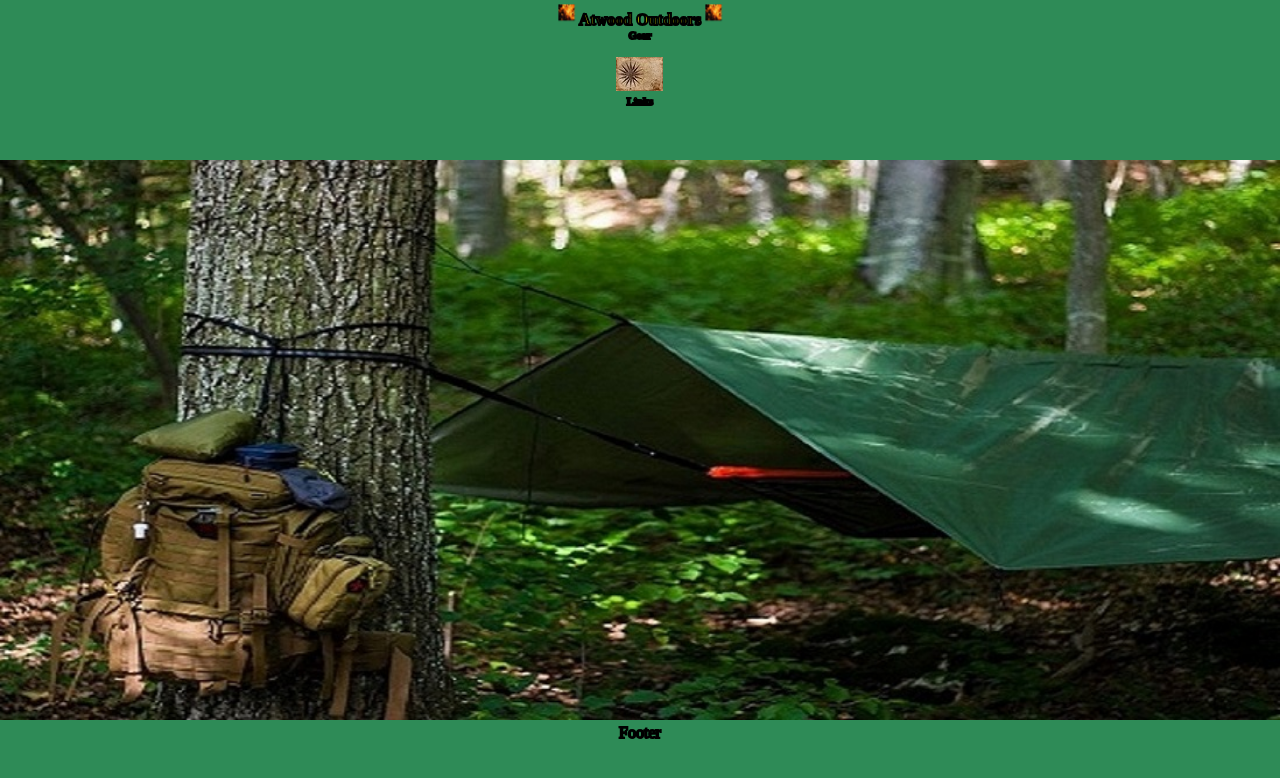
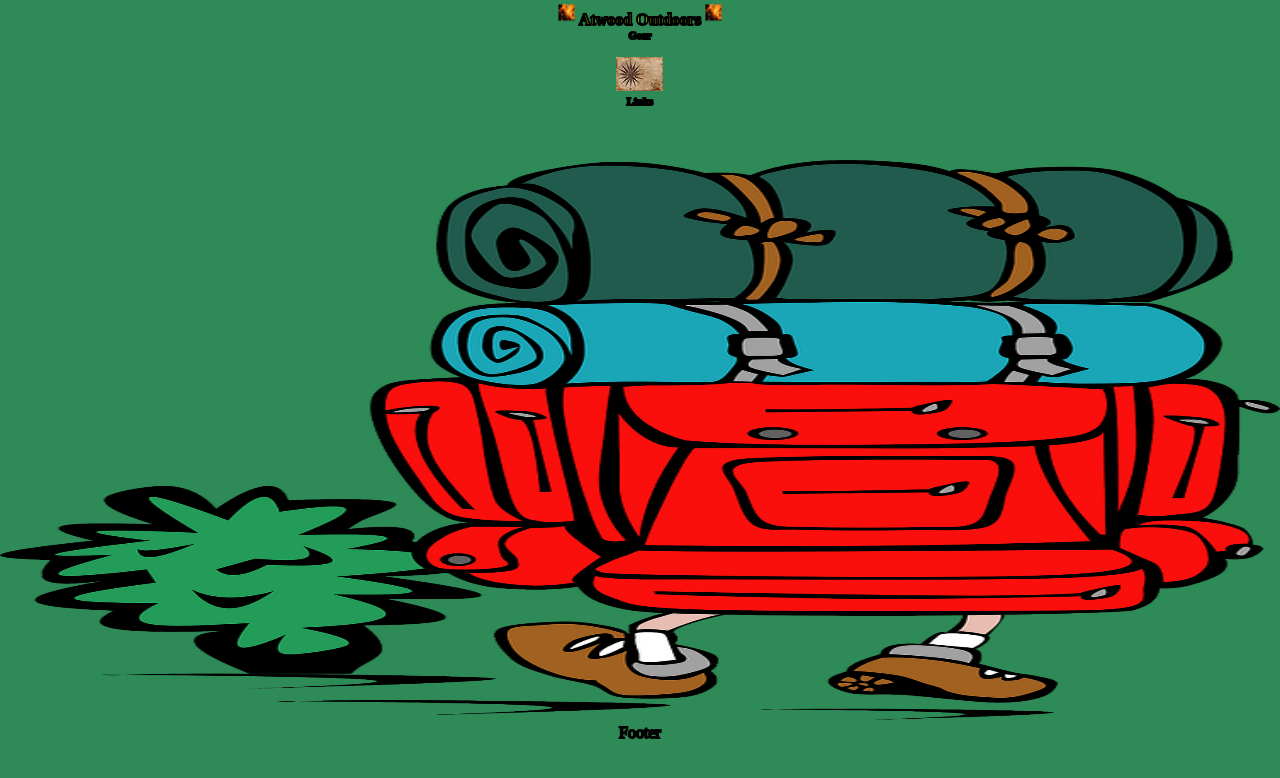
Before and after one commit to KBoxDummy/Red-Webpage, a plain HTML site: page gear.html in a window 1280 px wide. Drawn offline with Linux system fonts and the light colour scheme.

Commit message:
Update gear.html

```diff
--- a/gear.html
+++ b/gear.html
@@ -30,7 +30,7 @@
 </nav>
 
 
-<img src="pic1.jpg"  class= "pic" class="responsive" />
+<img src="gear.png"  class= "pic" class="responsive" />
 <footer class="footer">Footer</footer>
 
 
```
